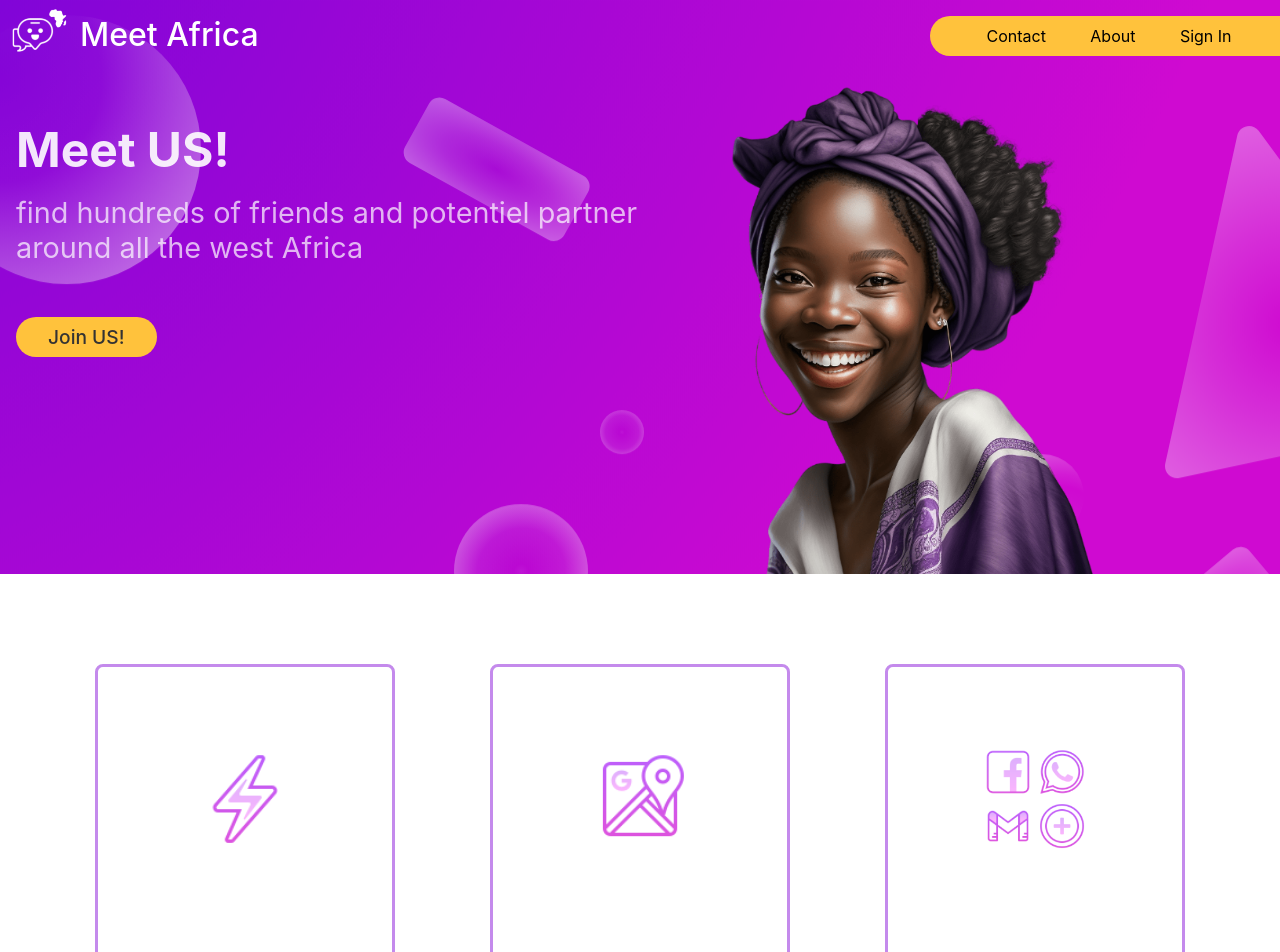
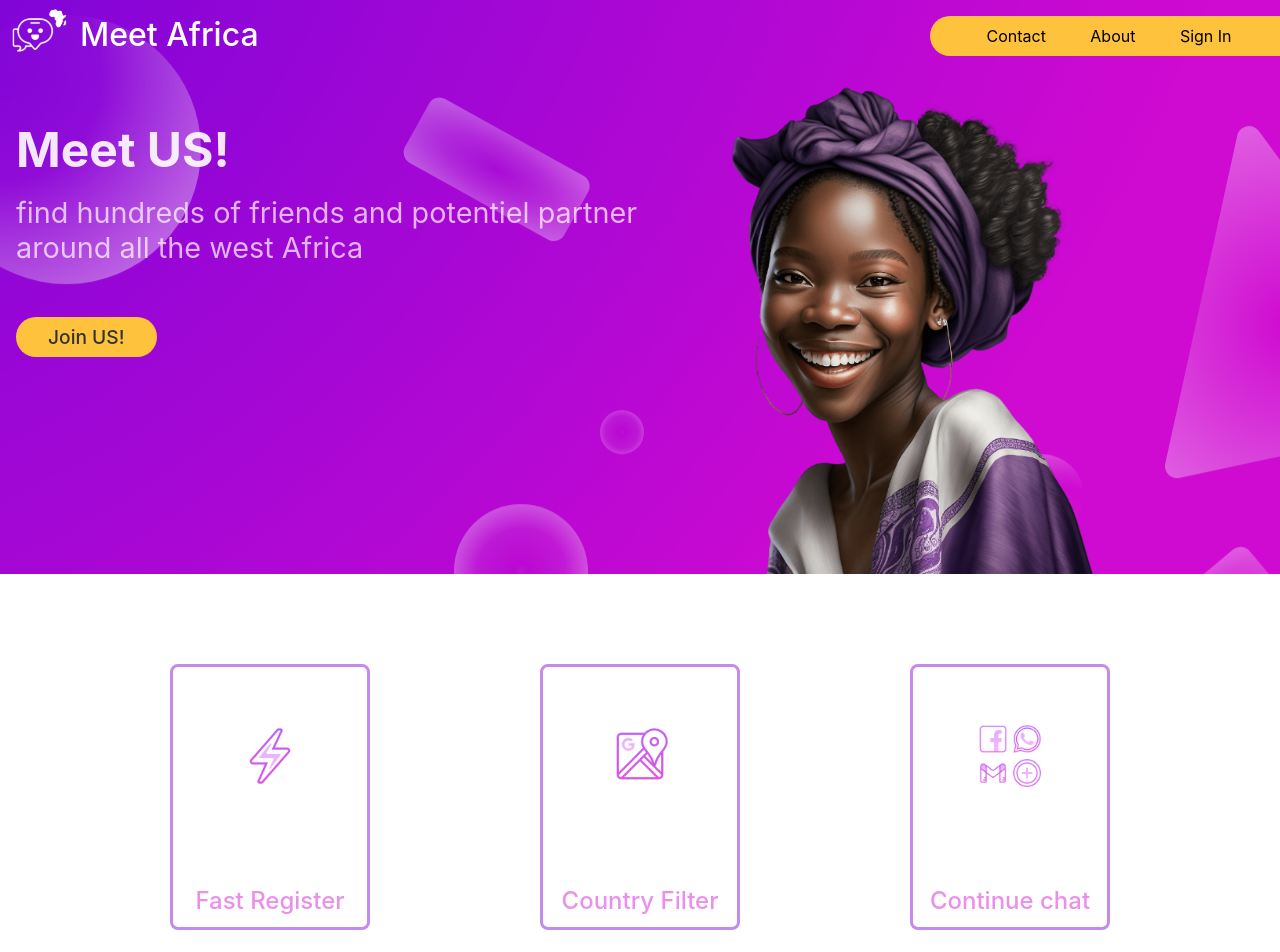
Before and after one commit to Trast00/Meet-Africans, a React (Create React App) app: page / in a window 1280 px wide. Shown: the top 952 px of the page. Built offline with nearby package versions, Linux system fonts and the light colour scheme.

Commit message:
Add desktop version for features

```diff
--- a/src/components/home/Features/Features.css
+++ b/src/components/home/Features/Features.css
@@ -10,7 +10,7 @@
   margin-top: 30px;
   margin-bottom: 30px;
   padding: 12px;
-  width: clamp(250px, 300px, 350px);
+  width: clamp(200px, 200px, 350px);
   aspect-ratio: 3/4;
   border: 3px solid var(--color-purple-ligth);
   border-radius: 8px;
```
